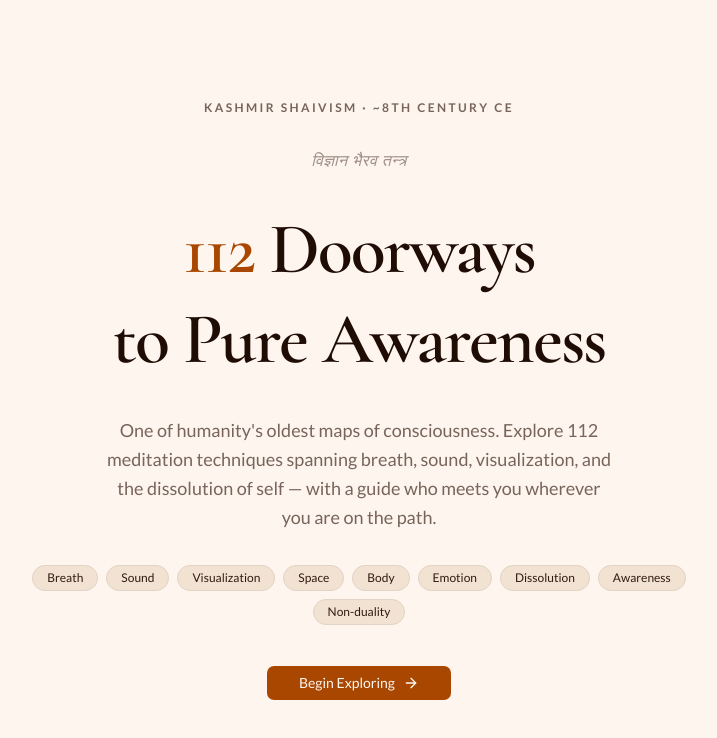
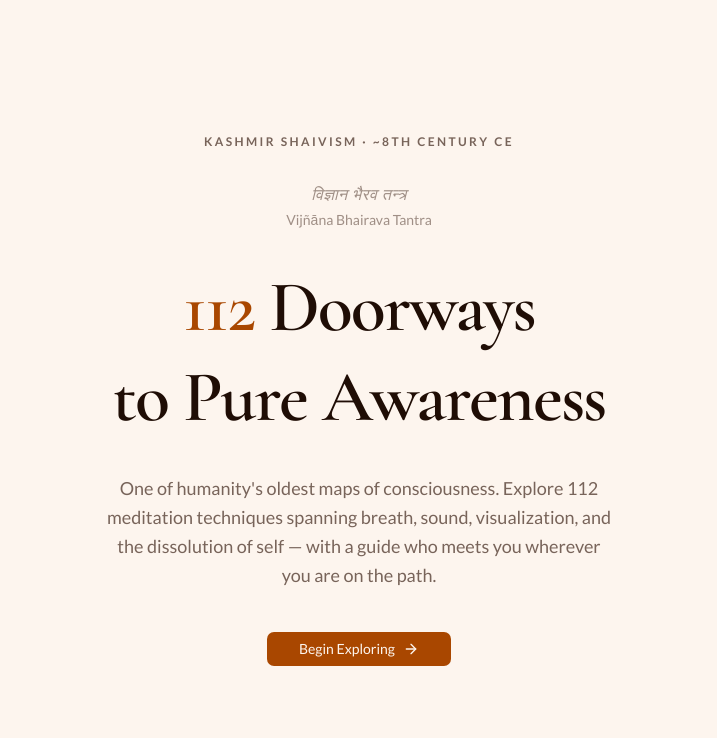
Before and after one commit to daniel-dihardja/satiyukti, a Next.js app in the folder apps/web/: page / in a window 1280 px wide. Shown: the top 738 px of the page, without its empty margins (281-998 px from the left). Built offline with nearby package versions, Linux system fonts and the light colour scheme.

Commit message:
update landing page

```diff
--- a/apps/web/app/page.tsx
+++ b/apps/web/app/page.tsx
@@ -1,18 +1,6 @@
 import Link from "next/link"
 import { ArrowRight } from "lucide-react"
 import { Button } from "@workspace/ui/components/button"
-
-const TOPICS = [
-  "Breath",
-  "Sound",
-  "Visualization",
-  "Space",
-  "Body",
-  "Emotion",
-  "Dissolution",
-  "Awareness",
-  "Non-duality",
-]
 
 export default function Page() {
   return (
@@ -24,9 +12,14 @@ export default function Page() {
         </p>
 
         {/* Sanskrit title */}
-        <p className="font-serif text-sm tracking-wide text-muted-foreground/70 italic md:text-base">
-          विज्ञान भैरव तन्त्र
-        </p>
+        <div className="flex flex-col items-center gap-1">
+          <p className="font-serif text-sm tracking-wide text-muted-foreground/70 italic md:text-base">
+            विज्ञान भैरव तन्त्र
+          </p>
+          <p className="text-sm text-muted-foreground/70">
+            Vijñāna Bhairava Tantra
+          </p>
+        </div>
 
         {/* Headline */}
         <h1 className="text-5xl leading-tight font-semibold tracking-tight sm:text-6xl md:text-7xl">
@@ -42,18 +35,6 @@ export default function Page() {
           the path.
         </p>
 
-        {/* Topic chips */}
-        <div className="flex flex-wrap justify-center gap-2">
-          {TOPICS.map((topic) => (
-            <span
-              key={topic}
-              className="rounded-full border border-border bg-secondary px-3.5 py-1 text-xs font-medium text-secondary-foreground"
-            >
-              {topic}
-            </span>
-          ))}
-        </div>
-
         {/* CTA */}
         <Link href="/vidya">
           <Button size="lg" className="mt-2 gap-2 px-8">
```
